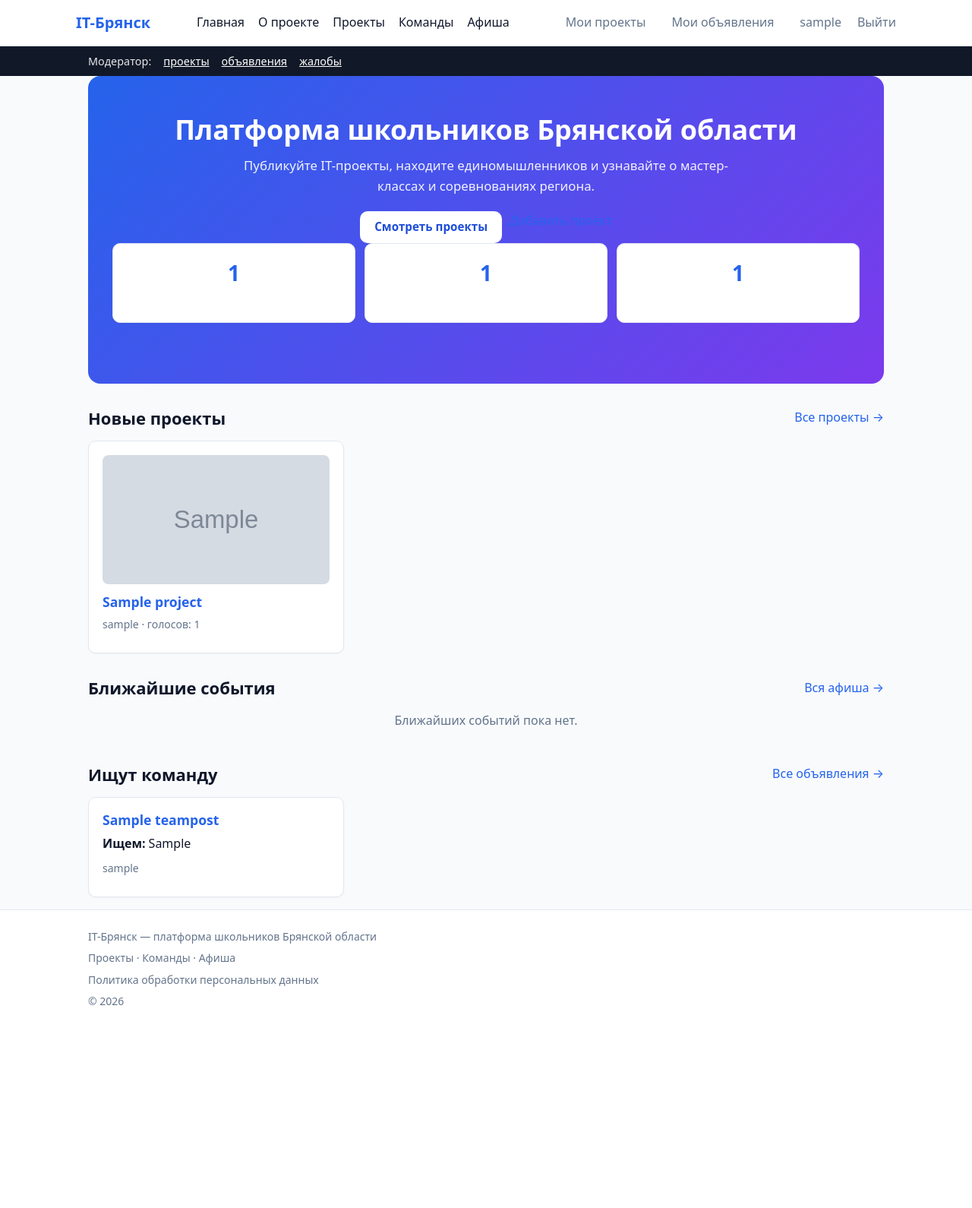
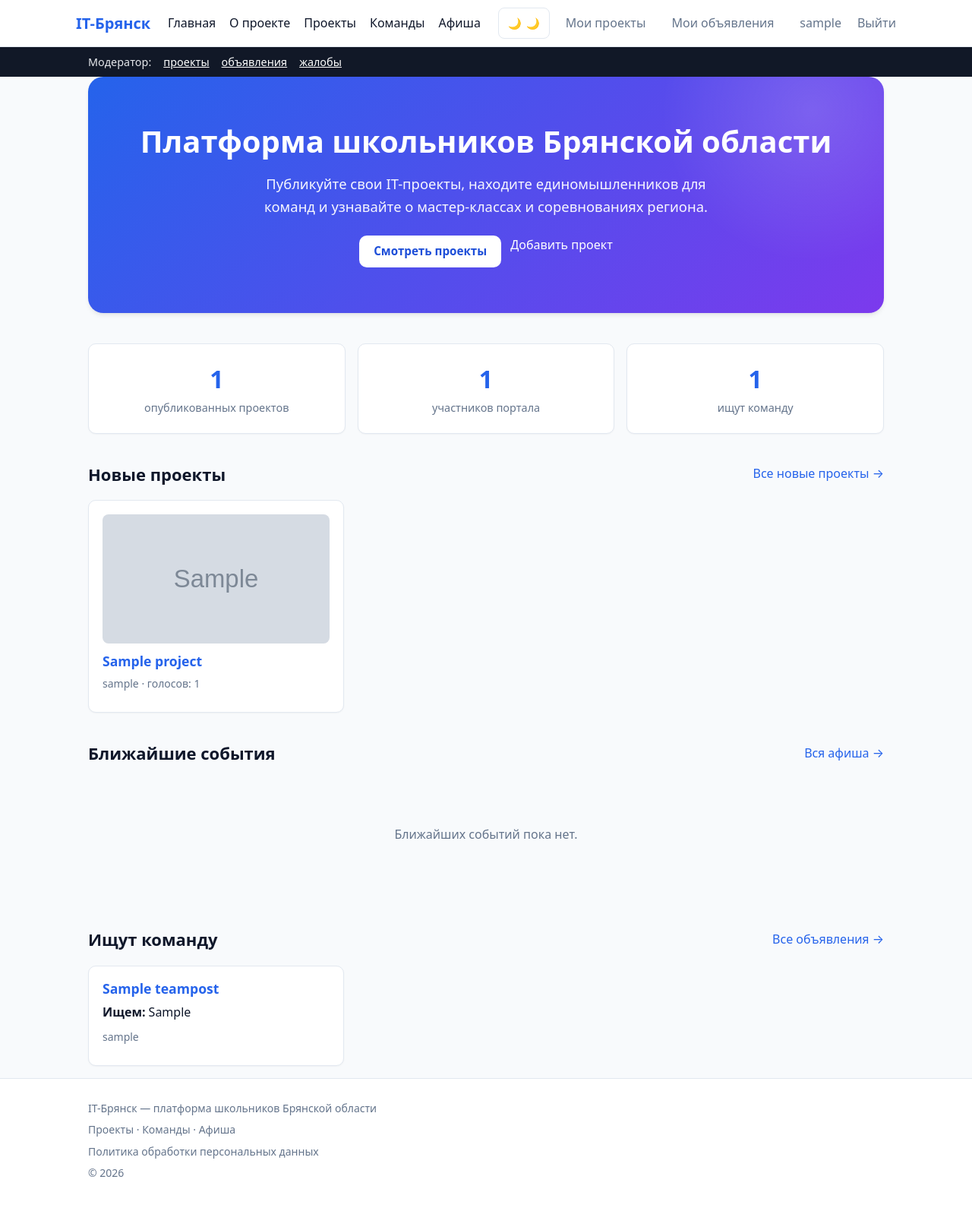
Before and after one commit to NeMraz/bryansk-it-portal, a Django app: page / in a window 1280 px wide. Shown: the whole page at 76% size. Before the commit the page ends 1323 px from the top, so only its background shows below. Run offline with Django 4.2, Linux system fonts and the light colour scheme; a user stored in the database is signed in; tables that the repository leaves empty hold one stand-in row (values such as "Sample post"); grey boxes marked "Sample" are stand-in pictures.

Commit message:
Темная тема и обновлённый дизайн главной страницы
- Добавлена поддержка светлой и темной темы через data-theme на <html>
- Переключатель темы (🌙/☀️) в шапке с сохранением выбора в localStorage
- Все компоненты (кнопки, карточки, бэйджи, сообщения, формы, подвал,
  модериторская панель) обновлены для обеих тем с сохранением контраста
- Главная страница: выразительный герой с градиентом и декоративным кругом,
  карточка-заглушка для проектов без изображения, обновлённая статистика,
  анимация карточек при наведении
- Все 53 теста проходят, manage.py check чист

Co-authored-by: arena-agent <297053741+arena-agent@users.noreply.github.com>

```diff
--- a/core/templates/core/home.html
+++ b/core/templates/core/home.html
@@ -2,10 +2,11 @@
 
 {% block content %}
   <section class="hero">
+    <div style="position:relative; z-index:2;">
       <h1>Платформа школьников Брянской области</h1>
       <p>
-      Публикуйте IT-проекты, находите единомышленников и узнавайте о
-      мастер-классах и соревнованиях региона.
+        Публикуйте свои IT-проекты, находите единомышленников для команд и
+        узнавайте о мастер-классах и соревнованиях региона.
       </p>
       <div class="actions">
         <a class="btn" href="{% url "portfolio:list" %}">Смотреть проекты</a>
@@ -15,23 +16,38 @@
           <a class="btn-outline" href="{% url "accounts:register" %}">Зарегистрироваться</a>
         {% endif %}
       </div>
-    <div class="stats">
-      <div class="stat"><b>{{ stats.projects }}</b><span>опубликованных проектов</span></div>
-      <div class="stat"><b>{{ stats.users }}</b><span>участников</span></div>
-      <div class="stat"><b>{{ stats.open_posts }}</b><span>ищут команду</span></div>
     </div>
   </section>
+
+  <div class="stats">
+    <div class="stat">
+      <b>{{ stats.projects }}</b>
+      <span>опубликованных проектов</span>
+    </div>
+    <div class="stat">
+      <b>{{ stats.users }}</b>
+      <span>участников портала</span>
+    </div>
+    <div class="stat">
+      <b>{{ stats.open_posts }}</b>
+      <span>ищут команду</span>
+    </div>
+  </div>
 
   <section>
     <div class="section-head">
       <h2>Новые проекты</h2>
-      <a href="{% url "portfolio:list" %}">Все проекты →</a>
+      <a href="{% url "portfolio:list" %}?sort=new">Все новые проекты →</a>
     </div>
     <div class="card-grid">
       {% for project in projects %}
         <div class="card">
           {% if project.image %}
             <img src="{{ project.image.url }}" alt="{{ project.title }}">
+          {% else %}
+            <div style="width:100%; height:170px; background:var(--brand-light); border-radius:8px; display:flex; align-items:center; justify-content:center; color:var(--brand-hover); font-weight:700; font-size:1.25rem;">
+              {{ project.title|slice:":1" }}
+            </div>
           {% endif %}
           <h3><a href="{{ project.get_absolute_url }}">{{ project.title }}</a></h3>
           <p class="meta">
@@ -40,7 +56,7 @@
           </p>
         </div>
       {% empty %}
-        <p>Пока нет опубликованных проектов. Станьте первым!</p>
+        <p class="empty">Пока нет опубликованных проектов. Станьте первым!</p>
       {% endfor %}
     </div>
   </section>
@@ -58,7 +74,7 @@
           <p class="meta">{{ event.starts_at|date:"j E, H:i" }} · {{ event.place }}</p>
         </div>
       {% empty %}
-        <p>Ближайших событий пока нет.</p>
+        <p class="empty">Ближайших событий пока нет.</p>
       {% endfor %}
     </div>
   </section>
@@ -78,7 +94,7 @@
           </p>
         </div>
       {% empty %}
-        <p>Открытых объявлений пока нет.</p>
+        <p class="empty">Открытых объявлений пока нет.</p>
       {% endfor %}
     </div>
   </section>
--- a/static/css/style.css
+++ b/static/css/style.css
@@ -130,6 +150,9 @@ hr {
   font-weight: 700;
   color: var(--brand);
   text-decoration: none;
+  display: flex;
+  align-items: center;
+  gap: 8px;
 }
 
 .brand:hover {
@@ -193,6 +216,26 @@ html.js .site-nav.open {
 
 .nav-toggle:hover {
   background: #dbe5ff;
+}
+
+.theme-toggle {
+  display: inline-flex;
+  align-items: center;
+  gap: 6px;
+  padding: 8px 12px;
+  border: 1px solid var(--border);
+  border-radius: 8px;
+  background: var(--surface);
+  color: var(--text);
+  font: inherit;
+  font-size: 0.9rem;
+  font-weight: 600;
+  cursor: pointer;
+}
+
+.theme-toggle:hover {
+  background: var(--brand-light);
+  color: var(--brand-hover);
 }
 
 .logout-form {
@@ -579,35 +704,62 @@ form[method="get"] .btn {
   border-color: #fecaca;
 }
 
-/* ---------- Главная ---------- */
+[data-theme="dark"] .status-chip.rejected {
+  background: rgba(239, 68, 68, 0.15);
+  color: #fca5a5;
+  border-color: #ef4444;
+}
+
+/* ---------- Главная страница ---------- */
 
 .hero {
-  border-radius: 16px;
-  padding: 48px 32px;
-  margin-bottom: 32px;
+  border-radius: 20px;
+  padding: 60px 32px;
+  margin-bottom: 40px;
   background: linear-gradient(135deg, var(--brand), #7c3aed);
   color: var(--text-inverted);
   text-align: center;
+  position: relative;
+  overflow: hidden;
+  box-shadow: var(--shadow-md);
+}
+
+.hero::before {
+  content: "";
+  position: absolute;
+  top: -50%;
+  right: -10%;
+  width: 400px;
+  height: 400px;
+  background: radial-gradient(circle, rgba(255, 255, 255, 0.15), transparent 70%);
+  border-radius: 50%;
+  pointer-events: none;
 }
 
 .hero h1 {
   color: var(--text-inverted);
-  font-size: 2.25rem;
-  margin: 0 0 12px;
+  font-size: 2.5rem;
+  margin: 0 0 16px;
+  position: relative;
+  z-index: 2;
 }
 
 .hero p {
-  color: rgba(255, 255, 255, 0.92);
+  color: rgba(255, 255, 255, 0.95);
   max-width: 640px;
-  margin: 0 auto 20px;
-  font-size: 1.05rem;
+  margin: 0 auto 24px;
+  font-size: 1.15rem;
+  position: relative;
+  z-index: 2;
 }
 
 .hero .actions {
   display: flex;
-  gap: 10px;
+  gap: 12px;
   justify-content: center;
   flex-wrap: wrap;
+  position: relative;
+  z-index: 2;
 }
 
 .hero .btn {
@@ -617,30 +769,55 @@ form[method="get"] .btn {
 
 .hero .btn:hover {
   background: #f1f5f9;
+  color: var(--brand);
+}
+
+.hero .btn-outline {
+  border-color: rgba(255, 255, 255, 0.6);
+  color: #fff;
+}
+
+.hero .btn-outline:hover {
+  background: rgba(255, 255, 255, 0.15);
+  color: #fff;
 }
 
 .stats {
   display: flex;
-  gap: 12px;
+  gap: 16px;
   flex-wrap: wrap;
-  margin: 0 0 32px;
+  margin: 0 0 40px;
 }
 
 .stat {
   flex: 1;
-  min-width: 130px;
+  min-width: 140px;
   border: 1px solid var(--border);
   border-radius: var(--radius);
   background: var(--surface);
-  padding: 16px;
+  padding: 20px 16px;
   box-shadow: var(--shadow);
   text-align: center;
+  transition: border-color 0.2s;
+}
+
+.stat:hover {
+  border-color: var(--brand);
 }
 
 .stat b {
   display: block;
-  font-size: 1.75rem;
+  font-size: 2rem;
   color: var(--brand);
+}
+
+.stat span {
+  color: var(--text-muted);
+  font-size: 0.9rem;
+}
+
+[data-theme="dark"] .stat b {
+  color: var(--brand-hover);
 }
 
 .section-head {
@@ -648,7 +825,7 @@ form[method="get"] .btn {
   align-items: center;
   justify-content: space-between;
   gap: 12px;
-  margin: 32px 0 16px;
+  margin: 40px 0 20px;
   flex-wrap: wrap;
 }
 
@@ -660,8 +837,13 @@ form[method="get"] .btn {
 
 .empty {
   text-align: center;
-  padding: 44px 16px;
+  padding: 60px 16px;
   color: var(--text-muted);
+}
+
+.empty h1,
+.empty h2 {
+  color: var(--text);
 }
 
 /* ---------- Пагинация ---------- */
@@ -703,7 +885,7 @@ form[method="get"] .btn {
   background: var(--surface);
   color: var(--text-muted);
   font-size: 0.875rem;
-  padding: 24px 0;
+  padding: 28px 0;
 }
 
 .site-footer p {
--- a/static/js/script.js
+++ b/static/js/script.js
@@ -1,4 +1,63 @@
 (function () {
+  /* ---------- Переключатель темы оформления ---------- */
+
+  var html = document.documentElement;
+  var themeButton = document.querySelector(".theme-toggle");
+  var storedTheme = localStorage.getItem("theme");
+  var prefersDark = window.matchMedia &&
+    window.matchMedia("(prefers-color-scheme: dark)").matches;
+
+  // Определяем стартовую тему: из localStorage, затем из системных настроек,
+  // иначе — светлая.
+  function resolveTheme() {
+    if (storedTheme === "dark" || (!storedTheme && prefersDark)) {
+      return "dark";
+    }
+    return "light";
+  }
+
+  function applyTheme(theme) {
+    html.setAttribute("data-theme", theme);
+    localStorage.setItem("theme", theme);
+
+    var icon = themeButton && themeButton.querySelector(".theme-icon");
+    if (icon) {
+      icon.textContent = theme === "dark" ? "☀️" : "🌙";
+    }
+    if (themeButton) {
+      themeButton.setAttribute(
+        "aria-label",
+        theme === "dark" ? "Переключить на светлую тему" : "Переключить на темную тему"
+      );
+      themeButton.setAttribute(
+        "title",
+        theme === "dark" ? "Темная тема включена" : "Темная тема выключена"
+      );
+    }
+  }
+
+  if (themeButton) {
+    // Создаём иконку внутри кнопки, если её нет.
+    if (!themeButton.querySelector(".theme-icon")) {
+      var icon = document.createElement("span");
+      icon.className = "theme-icon";
+      icon.textContent = "🌙";
+      themeButton.appendChild(icon);
+      themeButton.setAttribute("title", "Темная тема выключена");
+      themeButton.setAttribute("aria-label", "Переключить на темную тему");
+    }
+
+    applyTheme(resolveTheme());
+
+    themeButton.addEventListener("click", function () {
+      var current = html.getAttribute("data-theme");
+      var next = current === "dark" ? "light" : "dark";
+      applyTheme(next);
+    });
+  }
+
+  /* ---------- Мобильное меню ---------- */
+
   var button = document.querySelector(".nav-toggle");
   var nav = document.getElementById("site-nav");
   var links = nav && nav.querySelectorAll("a");
--- a/templates/base.html
+++ b/templates/base.html
@@ -1,12 +1,12 @@
 {% load static %}
 <!DOCTYPE html>
-<html lang="ru">
+<html lang="ru" data-theme="light">
 <head>
     <meta charset="utf-8">
     <meta name="viewport" content="width=device-width, initial-scale=1">
     <title>{% block title %}IT-Брянск: платформа школьников{% endblock %}</title>
     <script>document.documentElement.classList.add("js");</script>
-    <link rel="stylesheet" href="{% static "css/style.css" %}?v=2">
+    <link rel="stylesheet" href="{% static "css/style.css" %}?v=3">
 </head>
 <body>
     <header class="site-header">
@@ -24,6 +24,9 @@
             </nav>
 
             <div class="nav-actions">
+                <button class="theme-toggle" type="button" aria-label="Переключить тему оформления" title="Темная тема">
+                    🌙
+                </button>
                 {% if user.is_authenticated %}
                     <a href="{% url "portfolio:my" %}" class="btn-ghost">Мои проекты</a>
                     <a href="{% url "team_board:my" %}" class="btn-ghost">Мои объявления</a>
```
Also changed, not shown: other parts of static/css/style.css (+115 -4 lines). Lines whose indentation alone changed are shown as unchanged.
